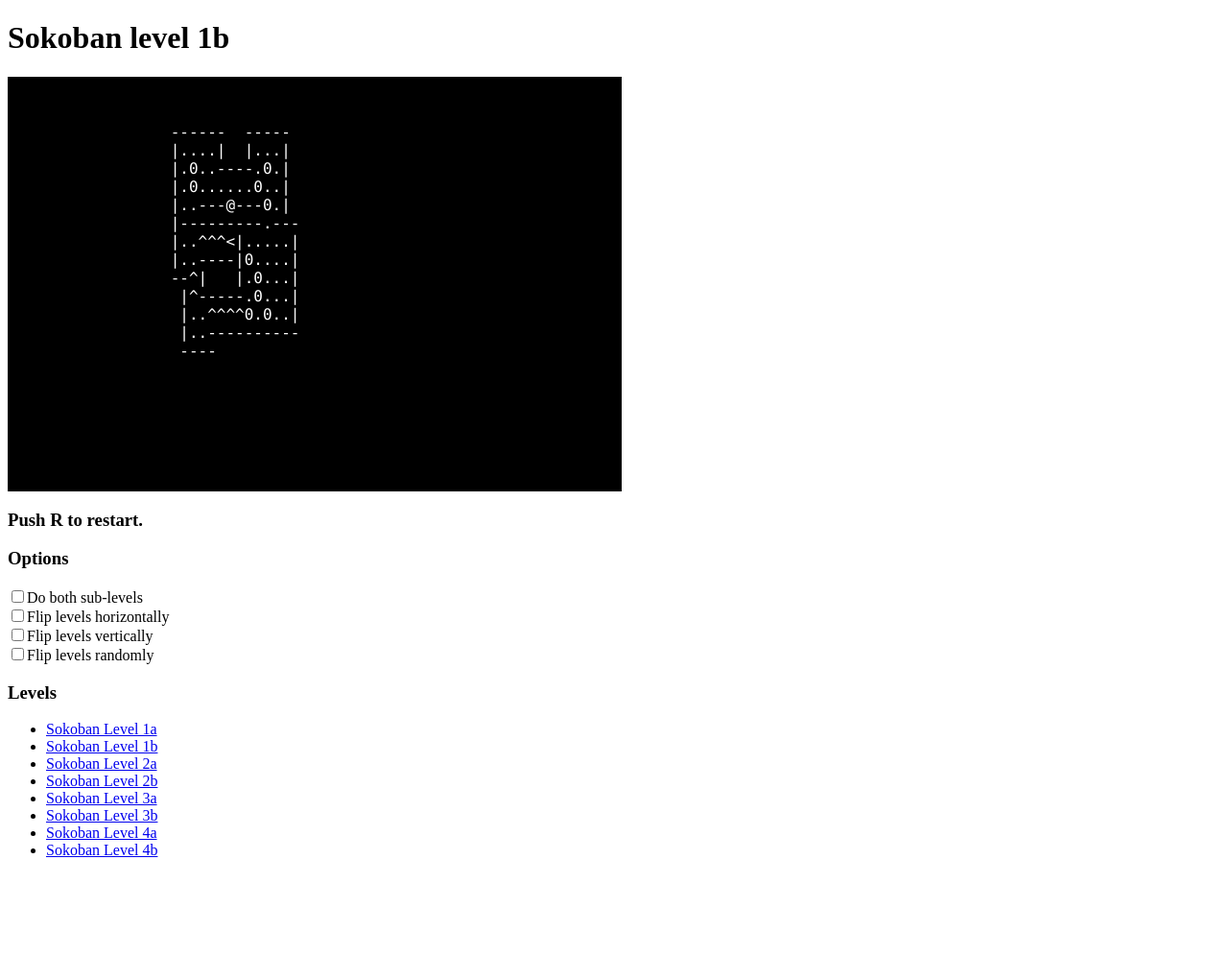
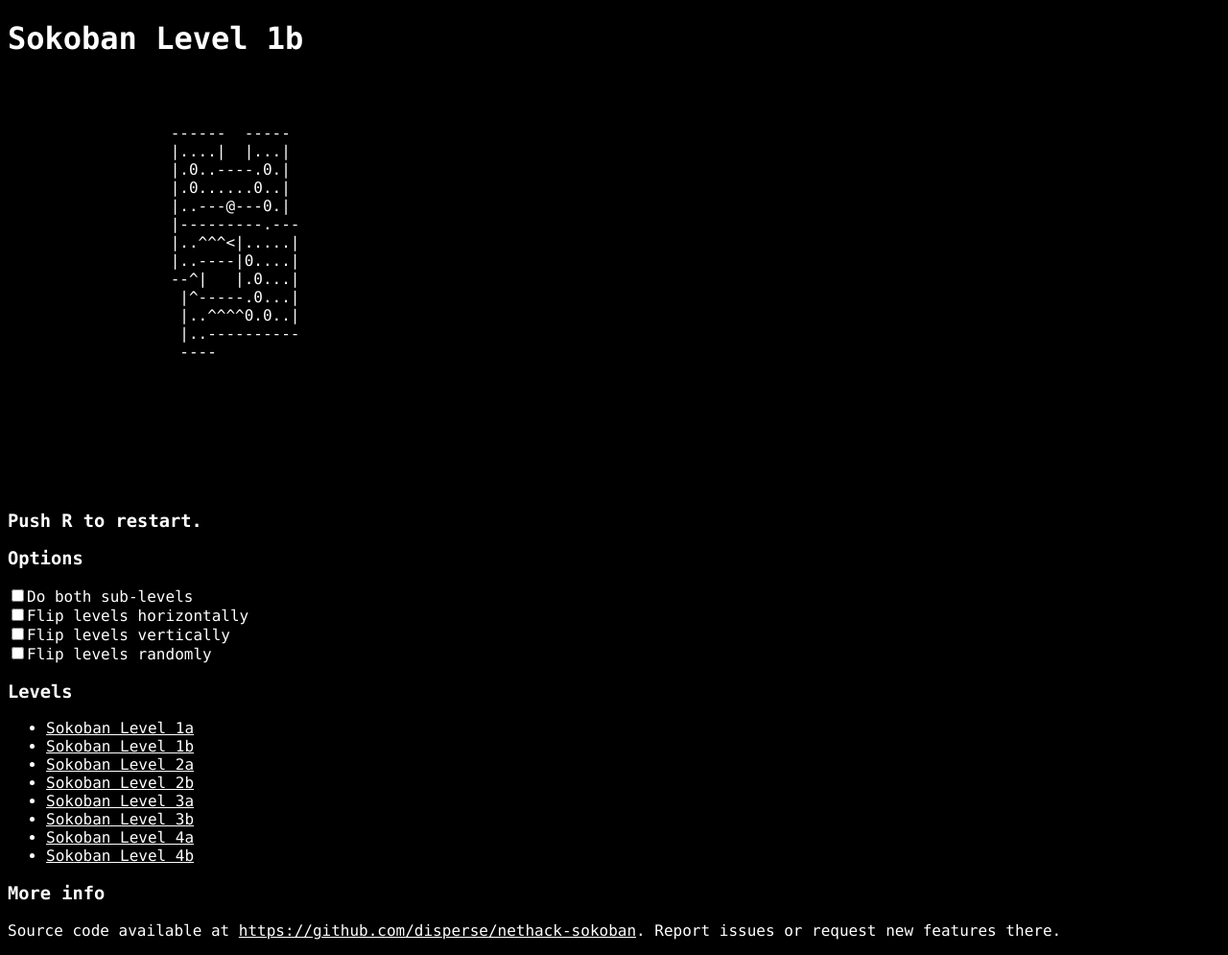
Before and after one commit to disperse/nethack-sokoban, a Vue app: page / in a window 1280 px wide. Shown: the whole page at 96% size. Before the commit the page ends 911 px from the top, so only its background shows below. Built offline with nearby package versions, Linux system fonts and the light colour scheme.

Commit message:
Styled main page to match, added link to github.

```diff
--- a/src/App.vue
+++ b/src/App.vue
@@ -1,6 +1,6 @@
 <template>
   <div id="app">
-    <h1 v-if="!won">Sokoban level {{ (this.curLevel + 1) + ((this.curSubLevel === 0) ? 'a' : 'b')}}</h1>
+    <h1 v-if="!won">Sokoban Level {{ (this.curLevel + 1) + ((this.curSubLevel === 0) ? 'a' : 'b')}}</h1>
     <Map v-if="!won" :map-string="mapString" :player-position="playerPosition"/>
     <h3 v-if="!won">Push R to restart.</h3>
     <h1 v-if="won">YOU WIN!</h1>
@@ -24,6 +24,10 @@
       <ul>
         <li v-for="level in levelListing" v-bind:key="level.name"><a href="#" @click="changeLevel(level)">{{level.name}}</a></li>
       </ul>
+    </div>
+    <div>
+      <h3>More info</h3>
+      <p>Source code available at <a href="https://github.com/disperse/nethack-sokoban">https://github.com/disperse/nethack-sokoban</a>. Report issues or request new features there.</p>
     </div>
   </div>
 </template>
@@ -262,4 +266,12 @@ export default {
 </script>
 
 <style>
+html {
+  font-family: 'Menlo', monospace;
+  color: white;
+  background-color: black;
+}
+a {
+  color: white;
+}
 </style>
```
